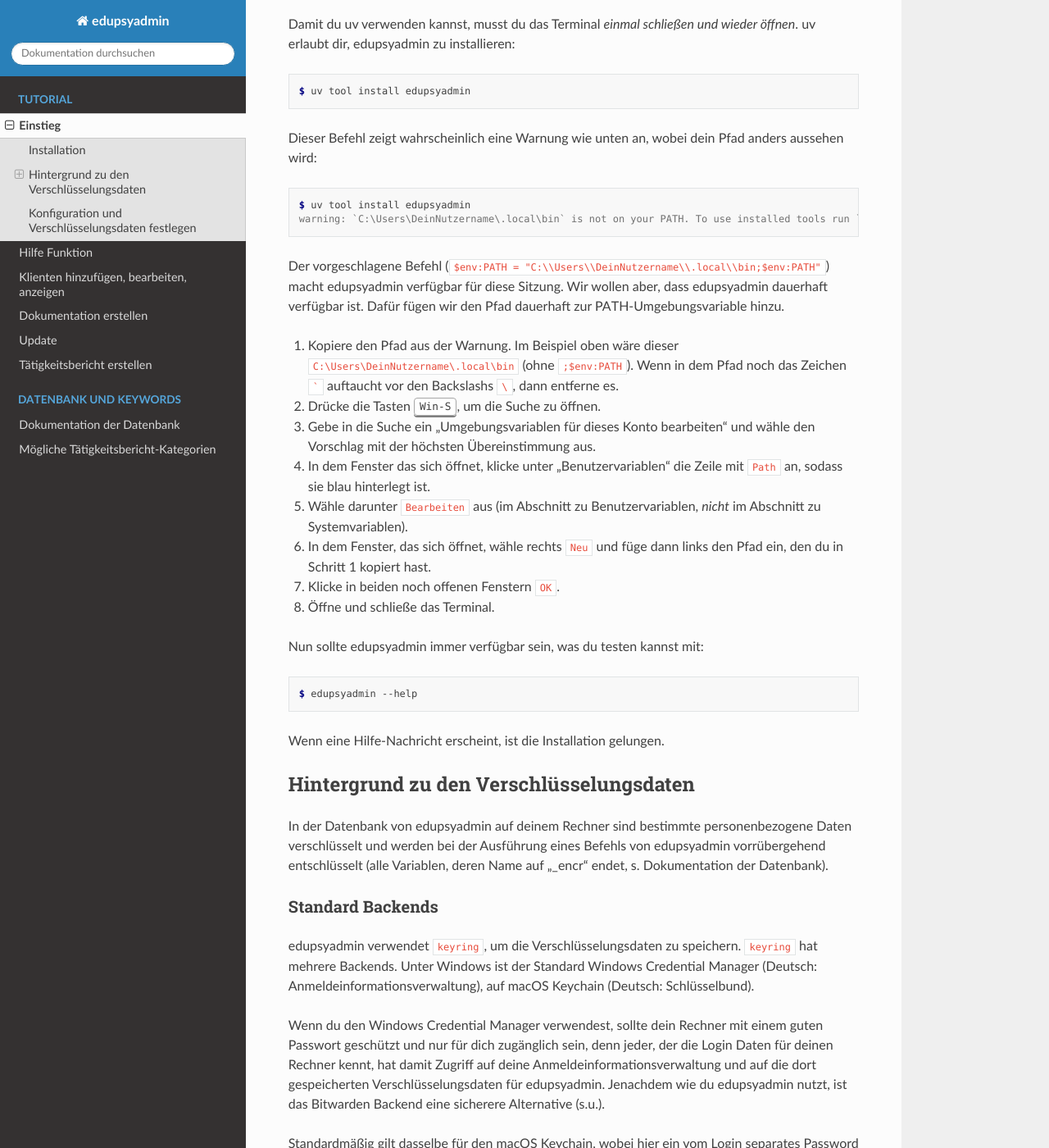
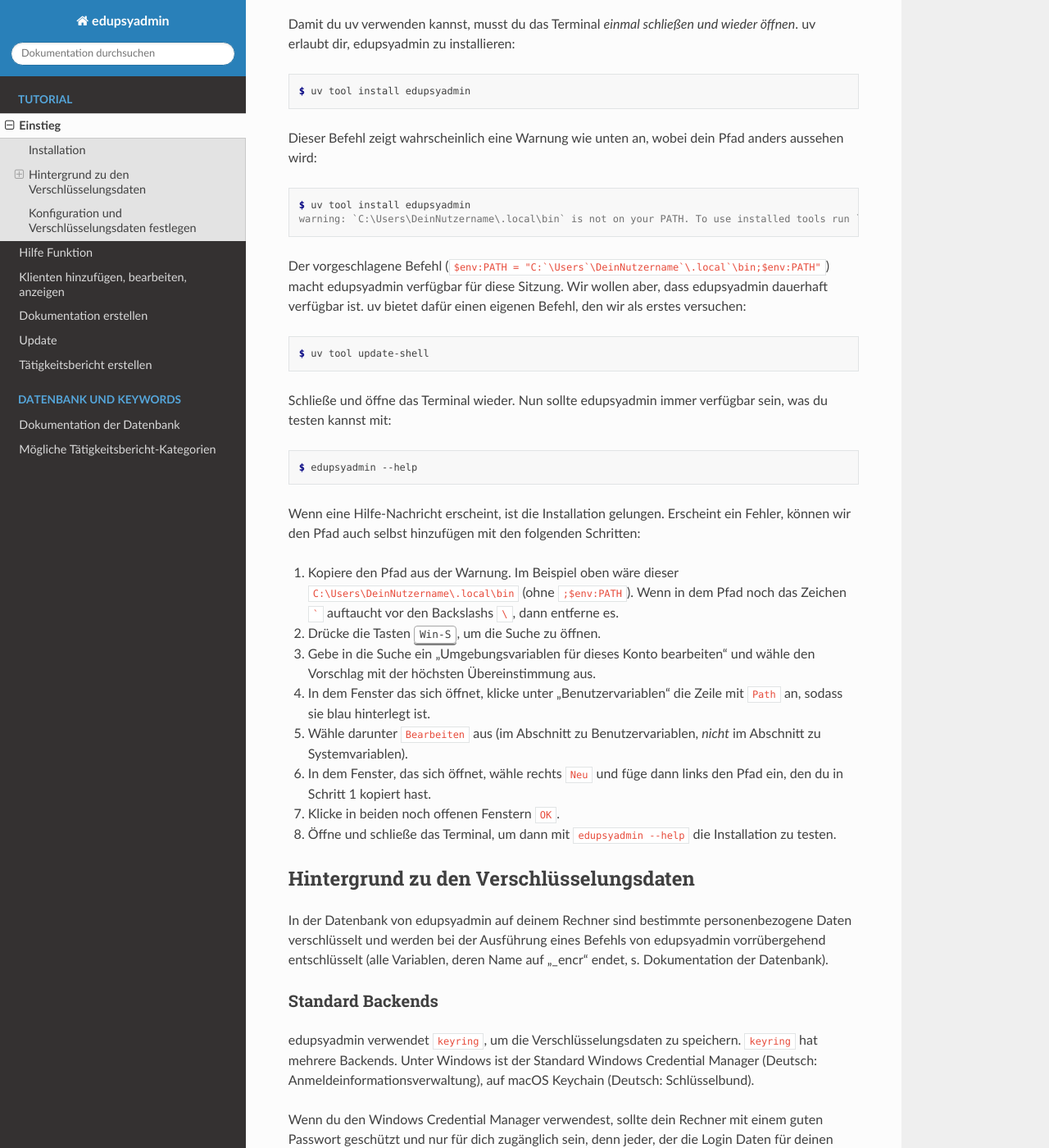
Before and after one commit to LKirst/edupsyadmin, a Sphinx documentation site: the page built from docs/tutorial/installation.rst, in a window 1280 px wide and 1400 px high, scrolled down 1025 px. Shown: the whole window at 82% size. Built offline with Sphinx 7.4.7 and the Read the Docs theme 3.1.0, drawn with Linux system fonts in a browser that asks for light colours.

Commit message:
docs(installation.rst): include `uv tool update-shell` command

```diff
--- a/docs/tutorial/installation.rst
+++ b/docs/tutorial/installation.rst
@@ -57,13 +57,28 @@ anders aussehen wird:
 .. code-block:: console
 
    $ uv tool install edupsyadmin
-   warning: `C:\Users\DeinNutzername\.local\bin` is not on your PATH. To use installed tools run `$env:PATH = "C:\\Users\\DeinNutzername\\.local\\bin;$env:PATH"`.
+   warning: `C:\Users\DeinNutzername\.local\bin` is not on your PATH. To use installed tools run `$env:PATH = "C:`\Users`\DeinNutzername`\.local`\bin;$env:PATH"` or `uv tool update-shell`.
 
 Der vorgeschlagene Befehl (``$env:PATH =
-"C:\\Users\\DeinNutzername\\.local\\bin;$env:PATH"``) macht edupsyadmin
+"C:`\Users`\DeinNutzername`\.local`\bin;$env:PATH"``) macht edupsyadmin
 verfügbar für diese Sitzung. Wir wollen aber, dass edupsyadmin dauerhaft
-verfügbar ist. Dafür fügen wir den Pfad dauerhaft zur PATH-Umgebungsvariable
-hinzu.
+verfügbar ist. uv bietet dafür einen eigenen Befehl, den wir als erstes
+versuchen:
+
+.. code-block:: console
+
+    $ uv tool update-shell
+
+Schließe und öffne das Terminal wieder. Nun sollte edupsyadmin immer verfügbar sein,
+was du testen kannst mit:
+
+.. code-block:: console
+
+   $ edupsyadmin --help
+
+Wenn eine Hilfe-Nachricht erscheint, ist die Installation gelungen. Erscheint
+ein Fehler, können wir den Pfad auch selbst hinzufügen mit den folgenden
+Schritten:
 
 1. Kopiere den Pfad aus der Warnung. Im Beispiel oben wäre dieser
    ``C:\Users\DeinNutzername\.local\bin`` (ohne ``;$env:PATH``). Wenn in dem
@@ -86,15 +101,8 @@ hinzu.
 
 7. Klicke in beiden noch offenen Fenstern ``OK``.
 
-8. Öffne und schließe das Terminal.
-
-Nun sollte edupsyadmin immer verfügbar sein, was du testen kannst mit:
-
-.. code-block:: console
-
-   $ edupsyadmin --help
-
-Wenn eine Hilfe-Nachricht erscheint, ist die Installation gelungen.
+8. Öffne und schließe das Terminal, um dann mit ``edupsyadmin --help`` die
+   Installation zu testen.
 
 Hintergrund zu den Verschlüsselungsdaten
 ----------------------------------------
```
